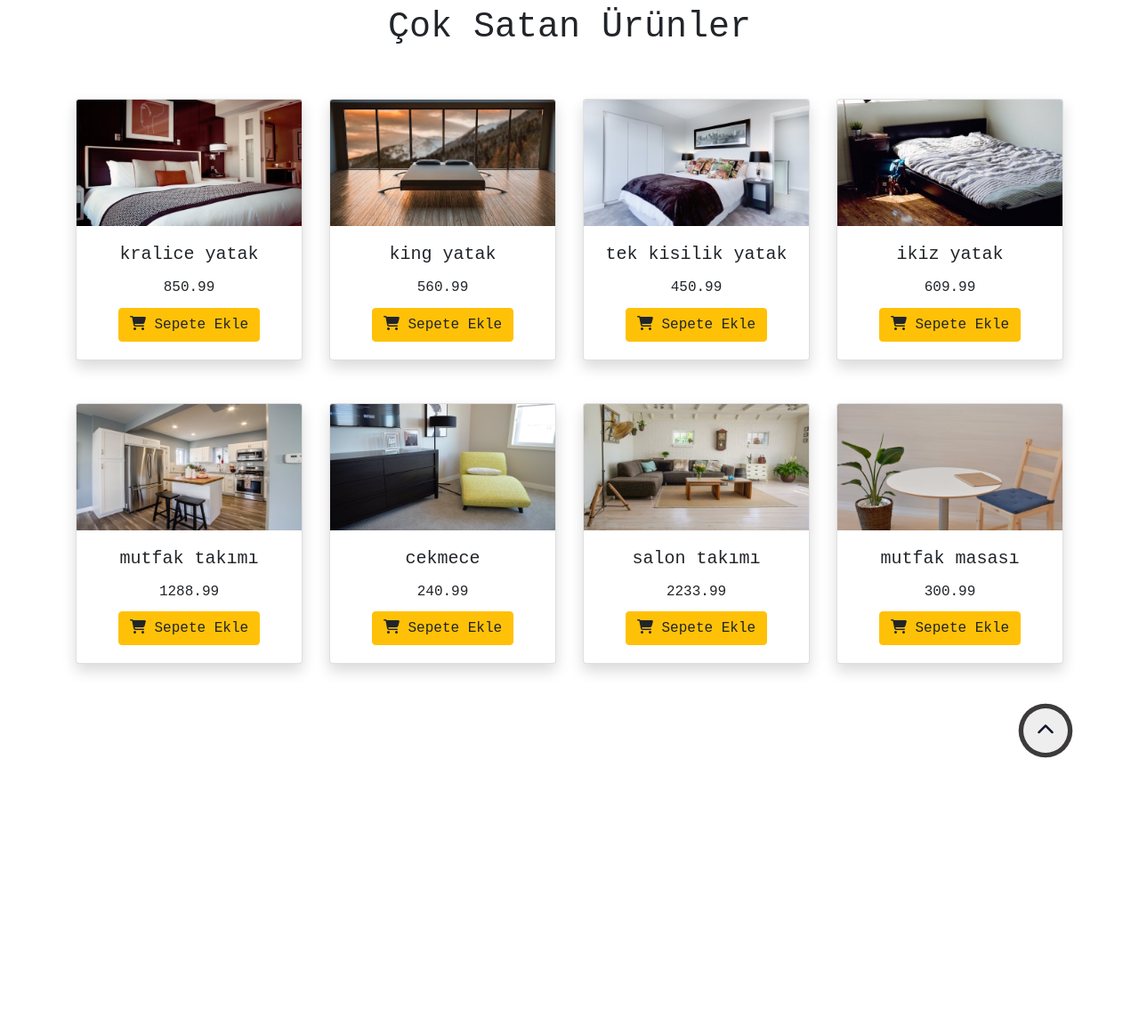
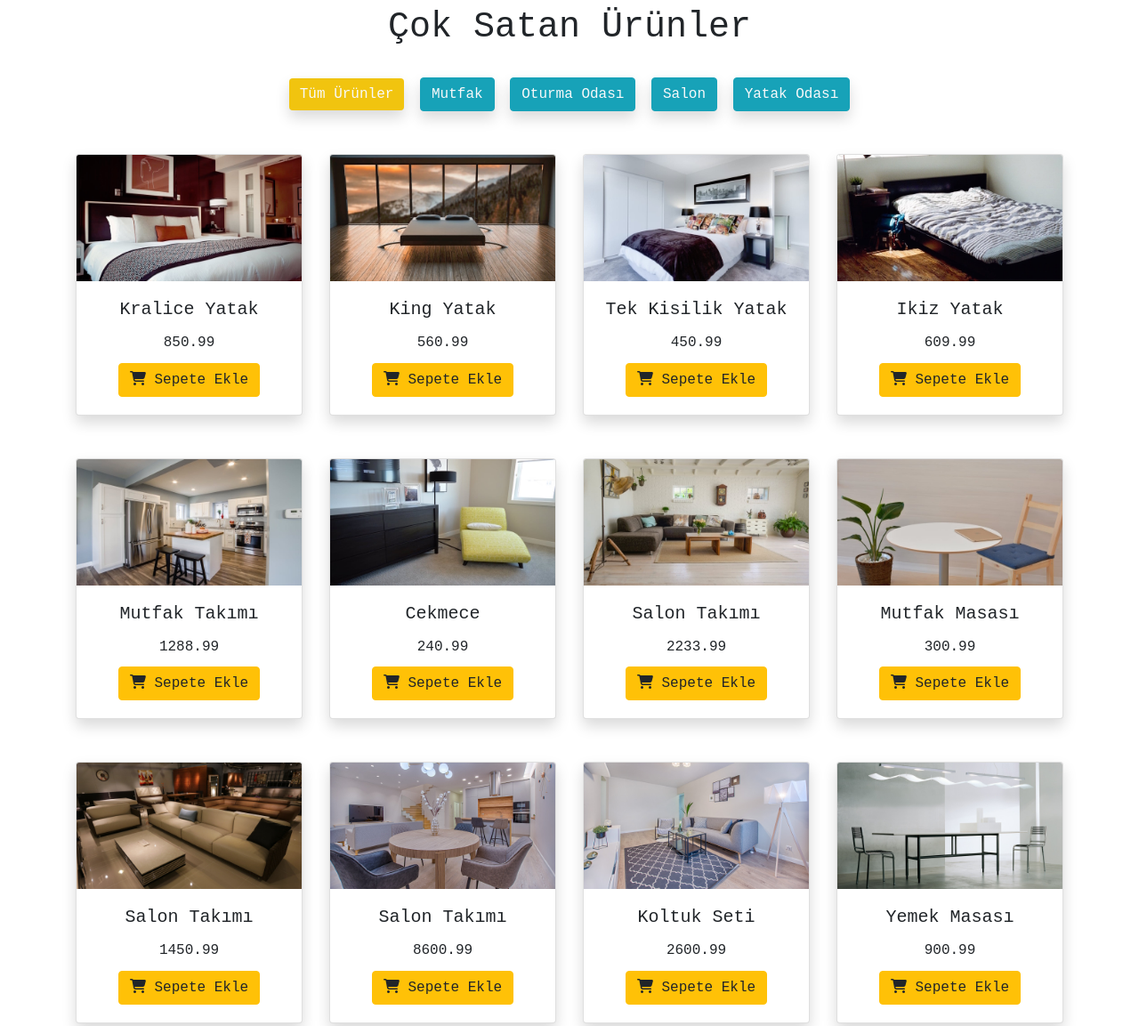
Before and after one commit to alican-uver/Add-and-Check-Cart, a plain HTML site: page index.html in a window 1280 px wide. Shown: the part 840-1993 px from the top of the page at 89% size. Before the commit the page ends 1736 px from the top, so only its background shows below. Drawn offline with nearby package versions, Linux system fonts and the light colour scheme.

Commit message:
butonlar ve kategorilestirme ozelligi getirildi

```diff
--- a/app.js
+++ b/app.js
@@ -13,6 +13,7 @@ document.addEventListener("DOMContentLoaded", () => {
     .then(() => { // Second then use is important beacuse this functions needs to check after page loads
         ui.getBagBtn();
         ui.cartLogic();
+        ui.categoryBtn();
     })
 
     .catch((err) => {
--- a/index.html
+++ b/index.html
@@ -1,5 +1,6 @@
 <!DOCTYPE html>
 <html lang="tr">
+
 <head>
     <meta charset="UTF-8">
     <meta name="viewport" content="width=device-width, initial-scale=1.0">
@@ -9,6 +10,7 @@
     <script src="https://kit.fontawesome.com/dc0c634418.js"></script>
     <title>Document</title>
 </head>
+
 <body>
 
     <!-- Navbar -->
@@ -115,9 +117,34 @@
 
     <!-- Best Selling Products -->
     <div class="container">
-        <div class="row mb-0 mt-5">
+        <div class="row mb-0 mt-5 text-center">
             <div class="col-md-12">
-                <h1 class="text-center">Çok Satan Ürünler</h1>
+                <h1 class="mb-4">Çok Satan Ürünler</h1>
+                    <button class="btn btn-info mx-1 mt-2  text-light shadow filter-btn filter-active"
+                        data-category ="all"
+                    >
+                        Tüm Ürünler
+                    </button>
+                    <button class="btn btn-info mx-1 mt-2 text-light shadow filter-btn"
+                       data-category ="kitchen"
+                    >
+                        Mutfak
+                    </button>
+                    <button class="btn btn-info mx-1 mt-2 text-light shadow filter-btn"
+                        data-category ="livingroom"
+                    >
+                        Oturma Odası
+                    </button>
+                    <button class="btn btn-info mx-1 mt-2 text-light shadow filter-btn"
+                        data-category ="bigroom"
+                    >
+                        Salon
+                    </button>
+                    <button class="btn btn-info mx-1 mt-2 text-light shadow filter-btn"
+                        data-category ="bedroom"
+                    >
+                        Yatak Odası
+                    </button>
             </div>
         </div>
         <div class="row" id="productsDiv">
@@ -134,8 +161,18 @@
                 </div>
             </div> -->
         </div>
-    </div>
         <!-- Best Selling Products End -->
+    </div> <!-- Contanier End -->
+
+
+
+
+
+
+
+
+
+
 
     <!-- Footer -->
     <footer class="blog-footer">
@@ -150,6 +187,24 @@
 
 
 
+    <!-- <script>
+
+<p id="demo"></p>
+ <button onclick="typeWriter()">Click me</button>
+
+
+var i = 0;
+var txt = 'Lorem ipsum typing effect!'; /* The text */
+var speed = 50; /* The speed/duration of the effect in milliseconds */
+
+function typeWriter() {
+  if (i < txt.length) {
+    document.getElementById("demo").innerHTML += txt.charAt(i);
+    i++;
+    setTimeout(typeWriter, speed);
+  }
+}
+</script> -->
 
 
 
@@ -160,6 +215,8 @@
     <script src="storage.js"></script>
     <script src="ui.js"></script>
     <script src="app.js"></script>
+
+
 </body>
 
 </html>
--- a/products.json
+++ b/products.json
@@ -5,6 +5,7 @@
         "fields": {
           "title": "kralice yatak",
           "price": 850.99,
+          "category" : "bedroom",
           "image": { "fields": { "file": { "url": "./img/product-1.jpeg" } } }
         }
       },
@@ -13,6 +14,7 @@
         "fields": {
           "title": "king yatak",
           "price": 560.99,
+          "category" : "bedroom",
           "image": { "fields": { "file": { "url": "./img/product-2.jpeg" } } }
         }
       },
@@ -21,6 +23,7 @@
         "fields": {
           "title": "tek kisilik yatak",
           "price": 450.99,
+          "category" : "bedroom",
           "image": { "fields": { "file": { "url": "./img/product-3.jpeg" } } }
         }
       },
@@ -29,6 +32,7 @@
         "fields": {
           "title": "ikiz yatak",
           "price": 609.99,
+          "category" : "bedroom",
           "image": { "fields": { "file": { "url": "./img/product-4.jpeg" } } }
         }
       },
@@ -37,6 +41,7 @@
         "fields": {
           "title": "mutfak takımı",
           "price": 1288.99,
+          "category" : "kitchen",
           "image": { "fields": { "file": { "url": "./img/product-5.jpeg" } } }
         }
       },
@@ -45,6 +50,7 @@
         "fields": {
           "title": "cekmece",
           "price": 240.99,
+          "category" : "livingroom",
           "image": { "fields": { "file": { "url": "./img/product-6.jpeg" } } }
         }
       },
@@ -53,6 +59,7 @@
         "fields": {
           "title": "salon takımı",
           "price": 2233.99,
+          "category" : "livingroom",
           "image": { "fields": { "file": { "url": "./img/product-7.jpeg" } } }
         }
       },
@@ -61,7 +68,44 @@
         "fields": {
           "title": "mutfak masası",
           "price": 300.99,
+          "category" : "kitchen",
           "image": { "fields": { "file": { "url": "./img/product-8.jpeg" } } }
+        }
+      },
+      {
+        "id":"9",
+        "fields": {
+          "title": "salon takımı",
+          "price": 1450.99,
+          "category" : "bigroom",
+          "image": { "fields": { "file": { "url": "./img/product-9.jpg" } } }
+        }
+      },
+      {
+        "id":"10",
+        "fields": {
+          "title": "salon takımı",
+          "price": 8600.99,
+          "category" : "bigroom",
+          "image": { "fields": { "file": { "url": "./img/product-10.jpg" } } }
+        }
+      },
+      {
+        "id":"11",
+        "fields": {
+          "title": "koltuk seti",
+          "price": 2600.99,
+          "category" : "livingroom",
+          "image": { "fields": { "file": { "url": "./img/product-11.jpg" } } }
+        }
+      },
+      {
+        "id":"12",
+        "fields": {
+          "title": "yemek masası",
+          "price": 900.99,
+          "category" : "kitchen",
+          "image": { "fields": { "file": { "url": "./img/product-12.jpg" } } }
         }
       }
     ]
--- a/request.js
+++ b/request.js
@@ -9,6 +9,7 @@ class Request {
                     id : item.id,
                     title : item.fields.title,
                     price : item.fields.price,
+                    category : item.fields.category,
                     image: item.fields.image.fields.file.url
                 };
             });
--- a/style.css
+++ b/style.css
@@ -142,6 +142,12 @@ span.basket-icon {
 .nav-logo img:hover {
   background-color: transparent;
 }
+
+.filter-active {
+  background-color:#f1c40f !important;
+  border: none !important;
+}
+
 
 /* Navbar End */
 
--- a/ui.js
+++ b/ui.js
@@ -1,5 +1,5 @@
-class UI {
-    constructor () {
+class UI {
+    constructor() {
         //Select Elements
         this.productsDiv = document.querySelector("#productsDiv");
         this.cart = [];
@@ -13,19 +13,18 @@ class UI {
         this.basketIcon = document.querySelector(".shopping-icon");
         this.clearAllCart = document.querySelector(".clear-cart");
         this.openingMenuIcon = document.querySelector(".menu-icon");
-
     };
 
-    showProductsOnloadPage (products) { //will work when the page loads
+    showProductsOnloadPage(products) { //will work when the page loads
         let values = "";
 
         products.forEach(product => {
             values += `
-            <div class="col-md-6 col-lg-3 pt-5">
+            <div class="col-md-6 col-lg-3 pt-5 furniture" data-category="${product.category}">
                 <div class="card shadow">
-                    <img src="${product.image}" class="card-img-top" alt="...">
+                    <img src="${product.image}" class="card-img-top" alt="${product.title}">
                     <div class="card-body text-center">
-                        <h5 class="card-title pb-1">${product.title}</h5>
+                        <h5 class="card-title pb-1 text-capitalize">${product.title}</h5>
                         <h6 class="pb-1">${product.price}</h6>
                         <button class="btn btn-warning bag-btn" data-id="${product.id}">
                             <i class="fas fa-shopping-cart"></i>
@@ -35,20 +34,19 @@ class UI {
                 </div>
             </div>
             `;
-
             this.productsDiv.innerHTML = values;
         });
 
     }
 
-    getBagBtn () { // Main function this project!
+    getBagBtn() { // Main function this project!
         const buttons = [...document.querySelectorAll(".bag-btn")];
         this.buttonsDom = buttons;
         buttons.forEach(button => {
             let id = button.dataset.id;
             let inCart = this.cart.find(item => item.id === id);
 
-            if (inCart) {
+            if (inCart) { //Check Cart when page onload and if cart is not empty disabled button!
                 button.innerText = "Sepette";
                 button.disabled = true;
             }
@@ -57,7 +55,7 @@ class UI {
                     button.innerText = "Sepette";
                     button.disabled = true;
                     //Get Product from Products
-                    let cartItem = {...Storage.getProduct(id), amount: 1 };
+                    let cartItem = { ...Storage.getProduct(id), amount: 1 };
                     //Add product to the cart array!
                     this.cart = [...this.cart, cartItem];
                     //save product in local storage
@@ -73,7 +71,7 @@ class UI {
         });
     };
 
-    setCartValues (cart) { // Update how many item? , totalprice
+    setCartValues(cart) { // Update how many item? , totalprice
         let tempTotal = 0;
         let itemsTotal = 0;
 
@@ -86,7 +84,7 @@ class UI {
         this.itemCount.innerText = itemsTotal;
     };
 
-    addCartItem (item) { // Add Product to Cart
+    addCartItem(item) { // Add Product to Cart
         const div = document.createElement("div");
         div.classList.add("cart-item");
         div.innerHTML = `
@@ -106,12 +104,12 @@ class UI {
         this.cartContent.appendChild(div);
     };
 
-    showCart () {
+    showCart() { //Add class on Cart for opening
         this.cartOverlay.classList.add("transparentBcg");
         this.shoppingCart.classList.add("show-cart");
     };
 
-    setUpApp () { // Will work when the page loads
+    setUpApp() { // Will work when the page loads
         this.cart = Storage.getCart();
         this.setCartValues(this.cart);
         this.populateCart(this.cart);
@@ -134,31 +132,67 @@ class UI {
 
     };
 
-    navbarSlide () { //Navbar Scroll Effect
+    categoryBtn() { //Add to Buttons property of category
+        const btnList = [...document.querySelectorAll(".filter-btn")];
+        const allProducts = [...document.querySelectorAll(".furniture")];
+        console.log(allProducts);
+
+
+        btnList.forEach(btn => {
+            btn.addEventListener("click", function () {
+                btnList.forEach(btn => {
+                    btn.classList.remove("filter-active")
+                });
+
+                this.classList.add("filter-active");
+
+                const target = this.getAttribute("data-category");
+
+                for (let k = 0; k < allProducts.length; k++) {
+                    allProducts[k].setAttribute("style", "display : none !important");
+
+                    if (allProducts[k].getAttribute("data-category") == target) {
+                        allProducts[k].setAttribute("style", "display : inline-block !important");
+                    }
+
+                    if (target == "all") {
+                        allProducts[k].setAttribute("style", "display : inline-block !important");
+                    }
+
+                    else {
+                        allProducts[k].classList.add("d-none");
+                    }
+
+                }
+            })
+        });
+    }
+
+    navbarSlide() { //Navbar Scroll Effect
         const navbar = document.querySelector("#site-navbar");
         window.addEventListener("scroll", () => {
             window.pageYOffset > 300 ? navbar.classList.add("navbar-sticky") : navbar.classList.remove("navbar-sticky");
         });
     }
 
-    backToTopBtn () { //Back to Top Button
+    backToTopBtn() { //Back to Top Button
         document.querySelector("#up").addEventListener("click", () => {
             window.scrollTo(0, 0);
         })
     }
 
-    openMenu () { // Menu burger icon X Effect
+    openMenu() { // Menu burger icon X Effect
         document.querySelector(".products-menu").classList.toggle("menu-active");
         this.openingMenuIcon.classList.toggle("toggle");
     }
 
-    populateCart (cart) { // Add Cart to Chose Product
+    populateCart(cart) { // Add Cart to Chose Product
         cart.forEach(item => {
             this.addCartItem(item);
         });
     };
 
-    cartLogic () { // All deleted process
+    cartLogic() { // All deleted process
         this.clearAllCart.addEventListener("click", () => {
             this.clearCart();
         });
@@ -172,13 +206,13 @@ class UI {
                 let matchProduct = this.cart.find(item => item.id === id);
                 const buttons = [...document.querySelectorAll(".bag-btn")];
                 buttons.forEach(button => {
-                    if (button.dataset.id === matchProduct.id ) {
+                    if (button.dataset.id === matchProduct.id) {
                         button.disabled = false;
                         button.innerHTML = `<i class="fas fa-shopping-cart mr-2"></i>Sepete Ekle`;
                     };
                 });
 
-                this.cart = this.cart.filter(item => item.id !== id ); //!!! Put out clicked product and return other product as array to this.cart!
+                this.cart = this.cart.filter(item => item.id !== id); //!!! Put out clicked product and return other product as array to this.cart!
                 this.setCartValues(this.cart);
                 Storage.saveProductFromCart(this.cart);
                 this.cartContent.removeChild(removeItem.parentElement.parentElement);
@@ -200,8 +234,8 @@ class UI {
                 let lowerAmount = event.target;
                 let id = lowerAmount.dataset.id;
                 let tempItem = this.cart.find(item => item.id === id);
-                tempItem.amount = tempItem.amount -1;
-                if (tempItem.amount > 0 ) {
+                tempItem.amount = tempItem.amount - 1;
+                if (tempItem.amount > 0) {
                     this.setCartValues(this.cart);
                     Storage.saveProductFromCart(this.cart);
                     lowerAmount.previousElementSibling.innerText = tempItem.amount;
@@ -213,17 +247,17 @@ class UI {
                     this.cartContent.removeChild(lowerAmount.parentElement.parentElement);
                     const buttons = [...document.querySelectorAll(".bag-btn")];
                     buttons.forEach(button => {
-                      if (button.dataset.id === id) {
-                        button.disabled = false;
-                        button.innerHTML = `<i class="fas fa-shopping-cart mr-2"></i>Sepete Ekle`;
-                      }
+                        if (button.dataset.id === id) {
+                            button.disabled = false;
+                            button.innerHTML = `<i class="fas fa-shopping-cart mr-2"></i>Sepete Ekle`;
+                        }
                     });
-                  }
+                }
             }
         });
     };
 
-    clearCart () { // All products deleted process
+    clearCart() { // All products deleted process
         this.cart = [];
         this.setCartValues(this.cart); //Update Cart
         Storage.saveProductFromCart(this.cart); //Update Storage
```
Also changed, not shown: img/product-10.jpg (added), img/product-11.jpg (added), img/product-12.jpg (added), img/product-9.jpg (added). Lines whose indentation alone changed are shown as unchanged.
